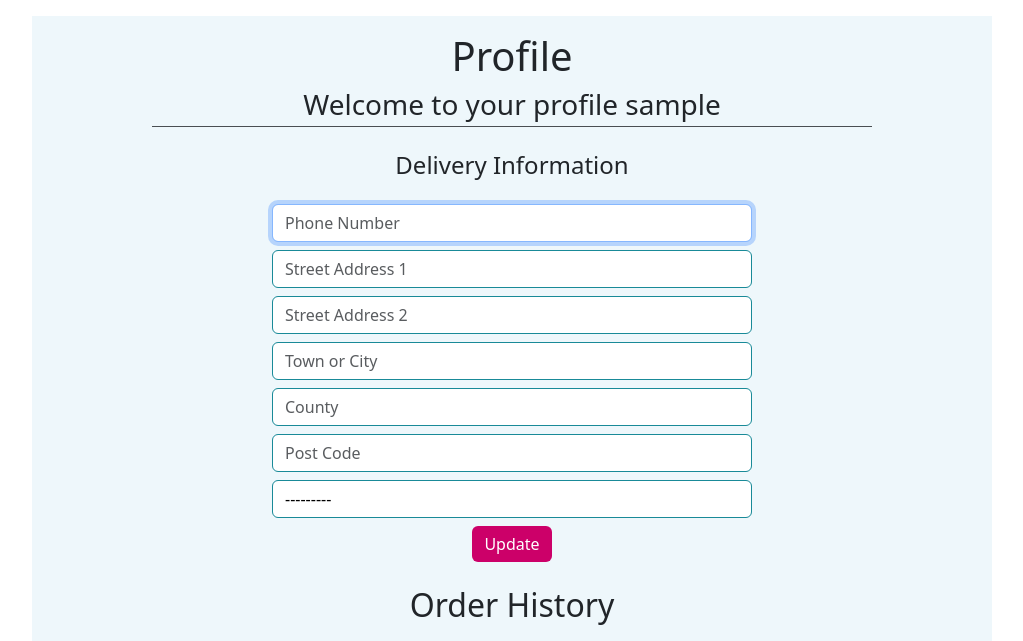
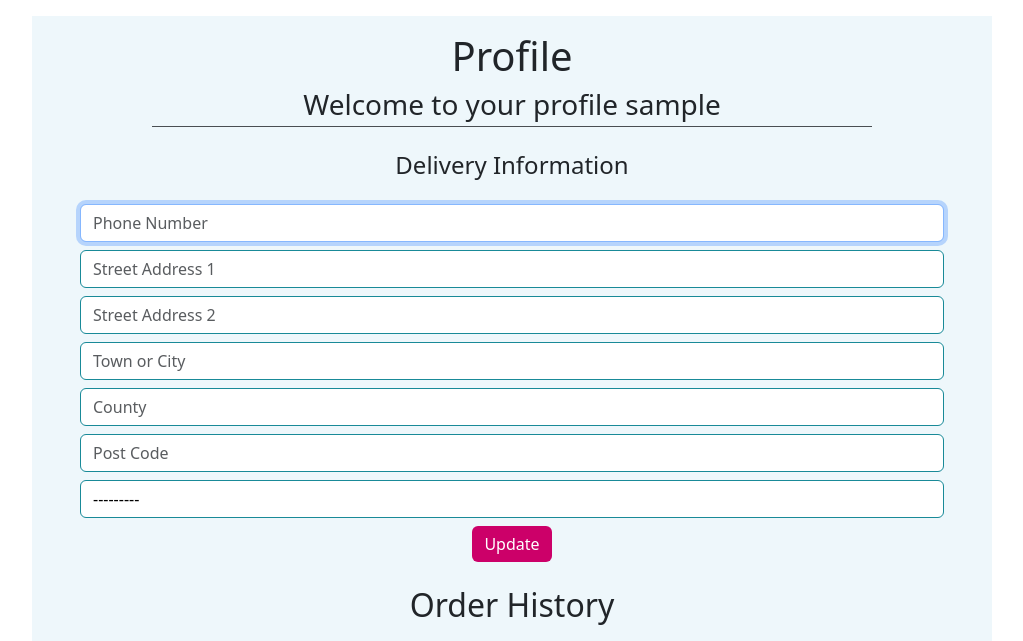
Before and after one commit to Code-Institute-Submissions/abz2489-bookmark-it, a Django app: page /profile/ in a window 1280 px wide. Shown: the part 134-775 px from the top of the page, without its empty margins (128-1151 px from the left). Run offline with Django 3.2, Linux system fonts and the light colour scheme; the visitor is signed in with stand-in values (Sample User, id 1); data comes from the database, SQL or seed files in the repository; data that the repository does not hold is empty; some libraries are stand-ins or nearby versions.

Commit message:
Move form control styles from profile.css to base.css

```diff
--- a/profiles/static/profiles/css/profile.css
+++ b/profiles/static/profiles/css/profile.css
@@ -4,7 +4,6 @@
 
 .form-control {
   width: 90%;
-  margin: auto;
 }
 
 #id_default_country,
@@ -22,8 +21,3 @@
 }
 
 /*MEDIA QUERIES*/
-@media only screen and (min-width: 768px) {
-  .form-control {
-    width: 50%;
-  }
-}
--- a/static/css/base.css
+++ b/static/css/base.css
@@ -39,6 +39,7 @@ input, button, textarea, select {
 /*GLOBAL STYLES*/
 .form-control {
   border: 1px solid #198a98;
+  margin: auto;
 }
 
 .bi {
@@ -165,4 +166,8 @@ nav {
   .allauth-container {
     width: 50%;
   }
+
+  .form-control {
+    width: 50%;
+  }
 }
```
